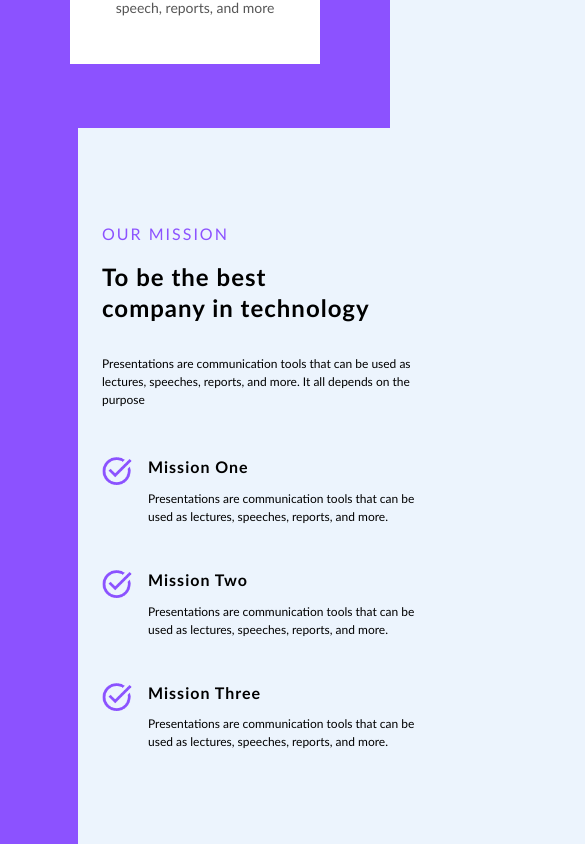
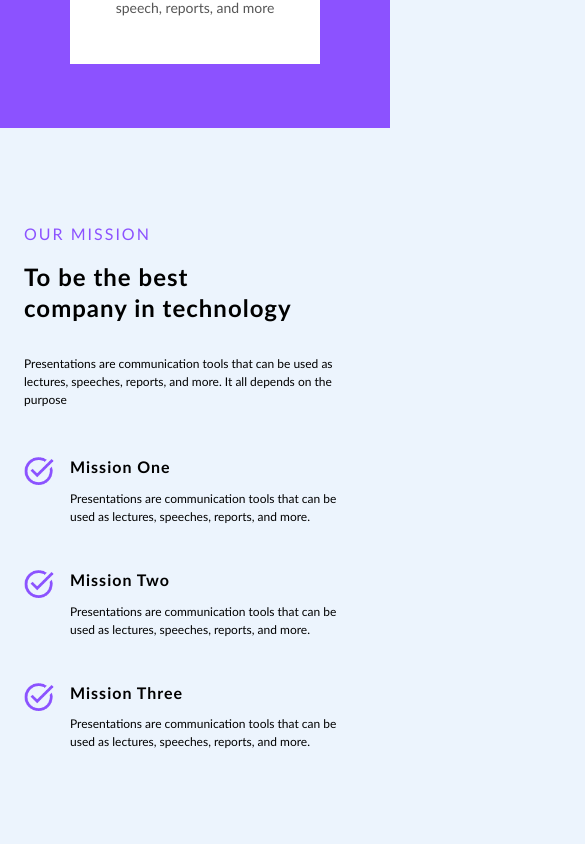
Before and after one commit to MastooraTurkmen/Best-React-Project, a React (Create React App) app: page / in a window 390 px wide. Shown: the part 2260-3104 px from the top of the page, 585 px wide, since content can reach past the window. Built offline with nearby package versions, Linux system fonts and the light colour scheme.

Commit message:
fixing the width

```diff
--- a/src/index.css
+++ b/src/index.css
@@ -1635,7 +1635,7 @@ textarea:focus,
 
   /* section 4 or 4th page */
   .section-4-right {
-    max-width: 80vw;
+    width: unset;
   }
 
   .section-4-right-title {
```
